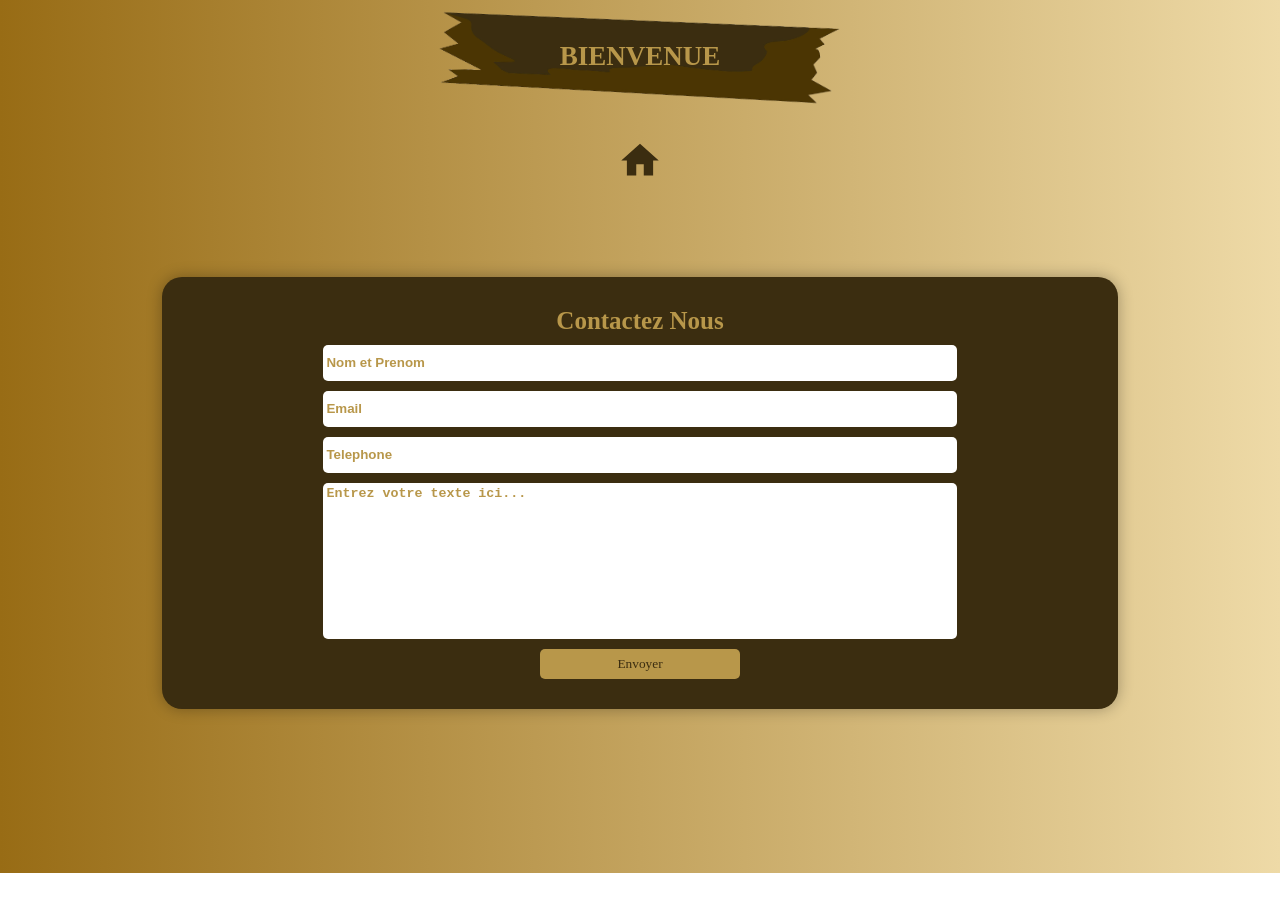
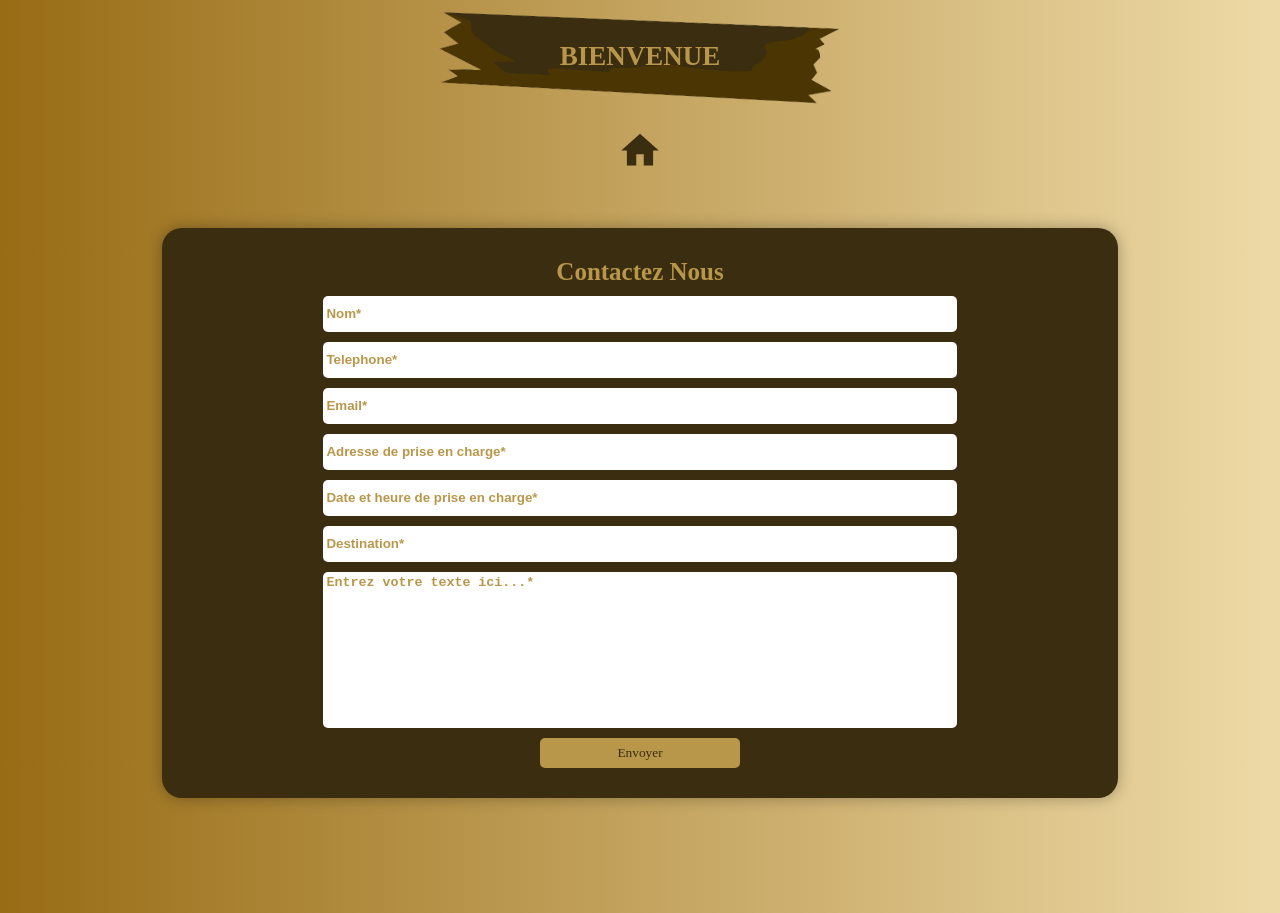
Before and after one commit to codeuniversetn/taximomo, a React (Create React App) app: page / in a window 1280 px wide. Both pictures are taken after a click on the icon 462 px from the left and 310 px from the top of the page. Before the commit the page ends 873 px from the top, so only its background shows below. Built offline with nearby package versions, Linux system fonts and the light colour scheme; a web font is replaced by a local one.

Commit message:
update form

```diff
--- a/src/App.css
+++ b/src/App.css
@@ -111,7 +111,7 @@ h1{
   color: #3B2D10;
 }
 .home_icon{
-  margin-top: 25px;
+  margin-top: 15px;
   font-size: 45px;
   cursor: pointer;
   color: #3B2D10;
@@ -143,7 +143,7 @@ h1{
 }
 .container_form{
   width: 100vw;
-  height: 95vh;
+  height: 100vh;
   display: flex;
   justify-content: center;
   align-items: center;
--- a/src/Mail.js
+++ b/src/Mail.js
@@ -21,10 +21,14 @@ const Mail = () => {
             <div className='container_form'>
                 <form ref={form} onSubmit={sendEmail} className='form_control'>
                     <h2 className='title_contact'>Contactez Nous</h2>
-                    <input type="text" placeholder='Nom et Prenom' name='user_name' required/>
-                    <input type="email" placeholder='Email' name='user_email' required/>
-                    <input type="number" placeholder='Telephone' name='user-tel' required/>
-                    <textarea name='message' className='message' placeholder='Entrez votre texte ici...' required></textarea>
+                    <input type="text" placeholder='Nom*' name='user-name' required/>
+                    <input type="text" placeholder='Telephone*' name='user-tel' required/>
+                    <input type="email" placeholder='Email*' name='user_email' required/>
+                    <input type="text" placeholder='Adresse de prise en charge*' name='adrs-prise' required/>
+                    <input type="text" placeholder='Date et heure de prise en charge*' name='date-prise' required/>
+                    <input type="text" placeholder='Destination*' name='desti' required/>
+
+                    <textarea name='message' className='message' placeholder='Entrez votre texte ici...*' required></textarea>
                     <button type='submit' className='btn'>Envoyer</button>
                 </form>
             </div>
```
